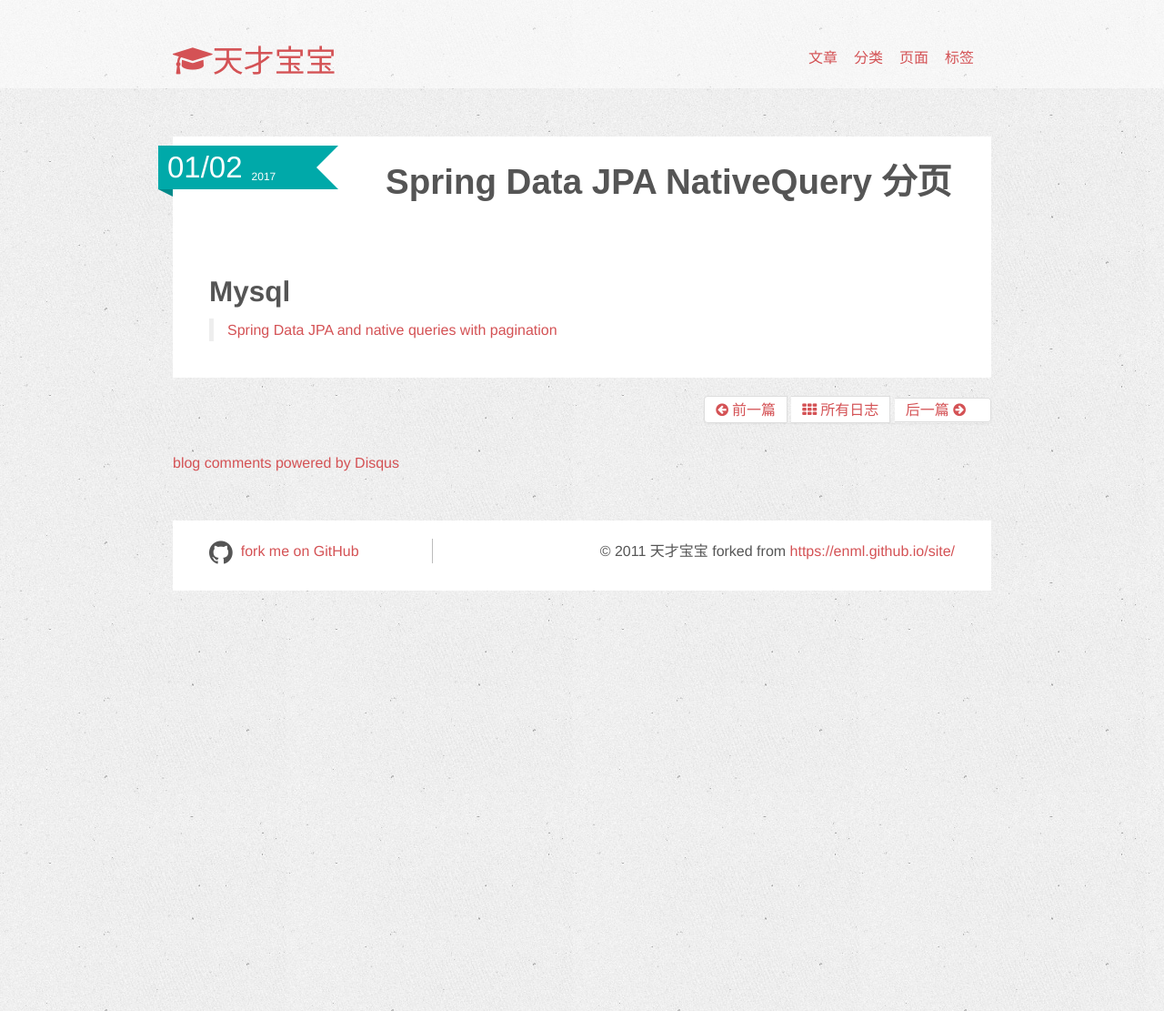
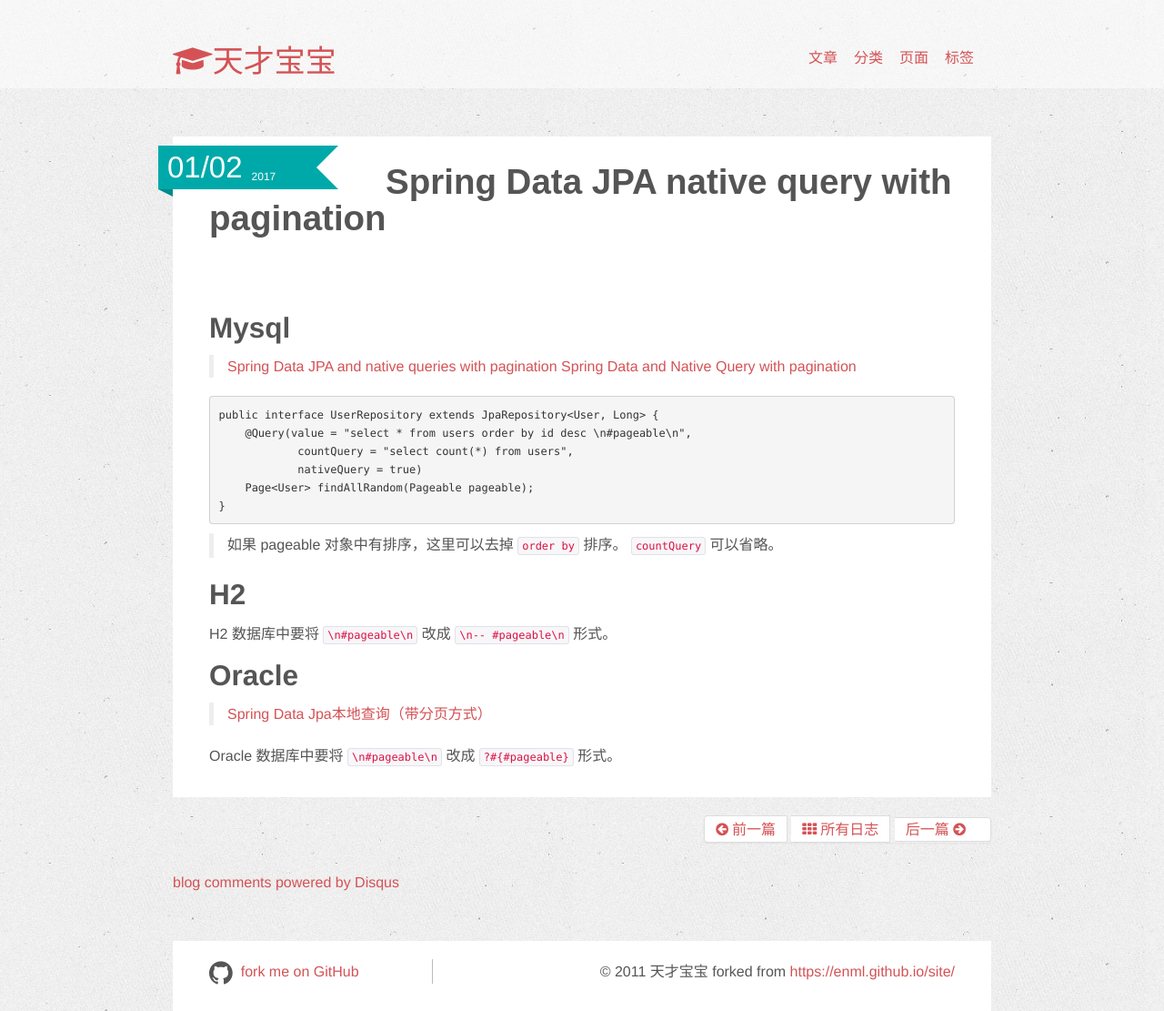
Before and after one commit to wanlp10/wuchao.github.io, a Jekyll site: the page built from _posts/spring/2017-01-02-Spring-Data-JPA-native-query-with-pagination.md, in a window 1280 px wide. Shown: the whole page at 91% size. Built offline with Jekyll 4.4.1, drawn with Linux system fonts in a browser that asks for light colours; nearby versions of some CDN libraries; comment, search, counter and statistics services are not loaded.

Commit message:
initial commit.

````diff
--- a/_posts/spring/2017-01-02-Spring-Data-JPA-native-query-with-pagination.md
+++ b/_posts/spring/2017-01-02-Spring-Data-JPA-native-query-with-pagination.md
@@ -1,16 +1,35 @@
 ---
 layout: post
-title: Spring Data JPA NativeQuery 分页
+title: Spring Data JPA native query with pagination
 category : [JavaEE, Spring]
 tagline: "Supporting tagline"
-tags : [Spring Data JPA, NativeQuery]
+tags : [Spring Data JPA, native query, pagination]
 ---
 {% include JB/setup %}
-# Spring Data JPA NativeQuery 分页
+#  Spring Data JPA native query with pagination
 ---
-
-
-<!--break-->
 
 ## Mysql
 > [Spring Data JPA and native queries with pagination](http://www.denismigol.com/posts/44/spring-data-jpa-native-queries-pagination)
+> [Spring Data and Native Query with pagination](https://stackoverflow.com/questions/38349930/spring-data-and-native-query-with-pagination)
+
+```
+public interface UserRepository extends JpaRepository<User, Long> {
+    @Query(value = "select * from users order by id desc \n#pageable\n",
+            countQuery = "select count(*) from users",
+            nativeQuery = true)
+    Page<User> findAllRandom(Pageable pageable);
+}
+```
+> 如果 pageable 对象中有排序，这里可以去掉 `order by` 排序。
+> `countQuery` 可以省略。
+
+## H2
+H2 数据库中要将 `\n#pageable\n` 改成 `\n-- #pageable\n` 形式。
+
+## Oracle
+> [Spring Data Jpa本地查询（带分页方式）](http://blog.csdn.net/tyyytcj/article/details/78152524)
+
+Oracle 数据库中要将 `\n#pageable\n` 改成 `?#{#pageable}` 形式。
+
+<!--break-->
````
Also changed, not shown: _posts/2016-11-28-Git使用问题记录.md (+1 -1 lines), _posts/2017-08-15-JPA-Criteria-Querydsl.md (+3 -0 lines).
